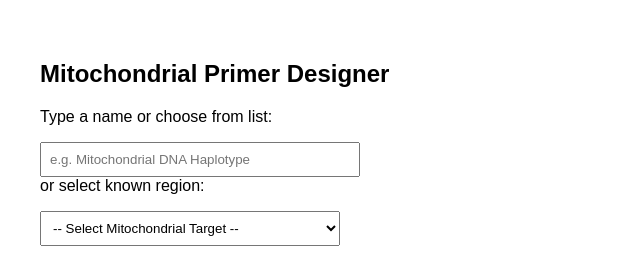
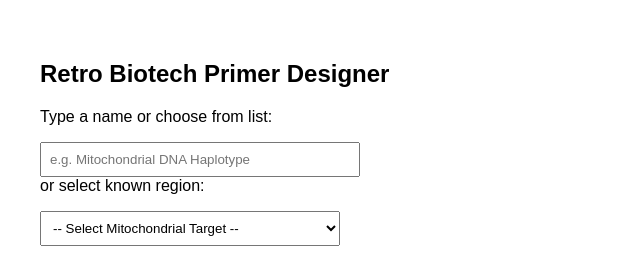
Before and after one commit to aditya230888/primerdesign, a Flask app: template templates/index.html in a window 1280 px wide. Shown: the top 254 px of the page, without its empty margins (0-640 px from the left). Run offline with Flask 3, Linux system fonts and the light colour scheme; the template is opened without the code that fills it: most values are stand-ins (such as "Sample title", 1, 10 or a date in 2020).

Commit message:
Update index.html

```diff
--- a/templates/index.html
+++ b/templates/index.html
@@ -1,7 +1,7 @@
 <!DOCTYPE html>
 <html>
 <head>
-    <title>Mitochondrial Primer Designer</title>
+    <title>Retro Biotech Primer Designer</title>
     <style>
         body { font-family: sans-serif; padding: 2rem; }
         input, select, button { padding: 0.5rem; margin-top: 1rem; width: 300px; }
@@ -18,7 +18,7 @@
     </script>
 </head>
 <body>
-    <h2>Mitochondrial Primer Designer</h2>
+    <h2>Retro Biotech Primer Designer</h2>
     <form method="POST">
         <label>Type a name or choose from list:</label><br>
         <input type="text" name="pathogen" placeholder="e.g. Mitochondrial DNA Haplotype"><br>
```
